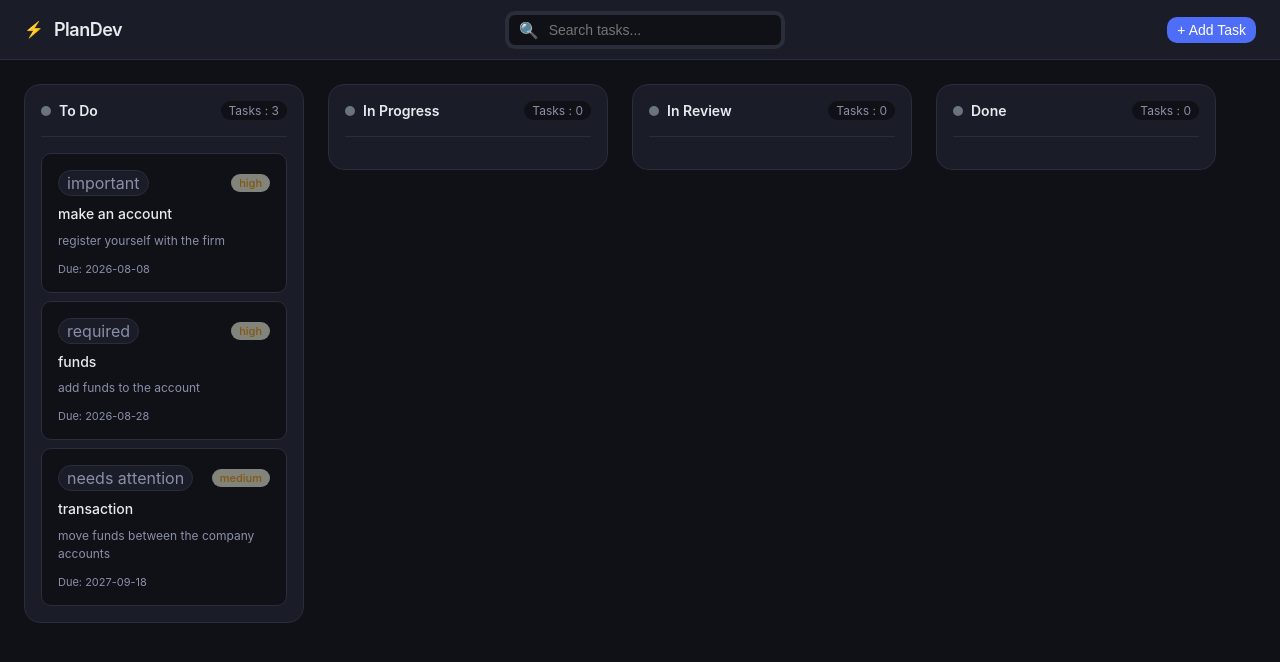
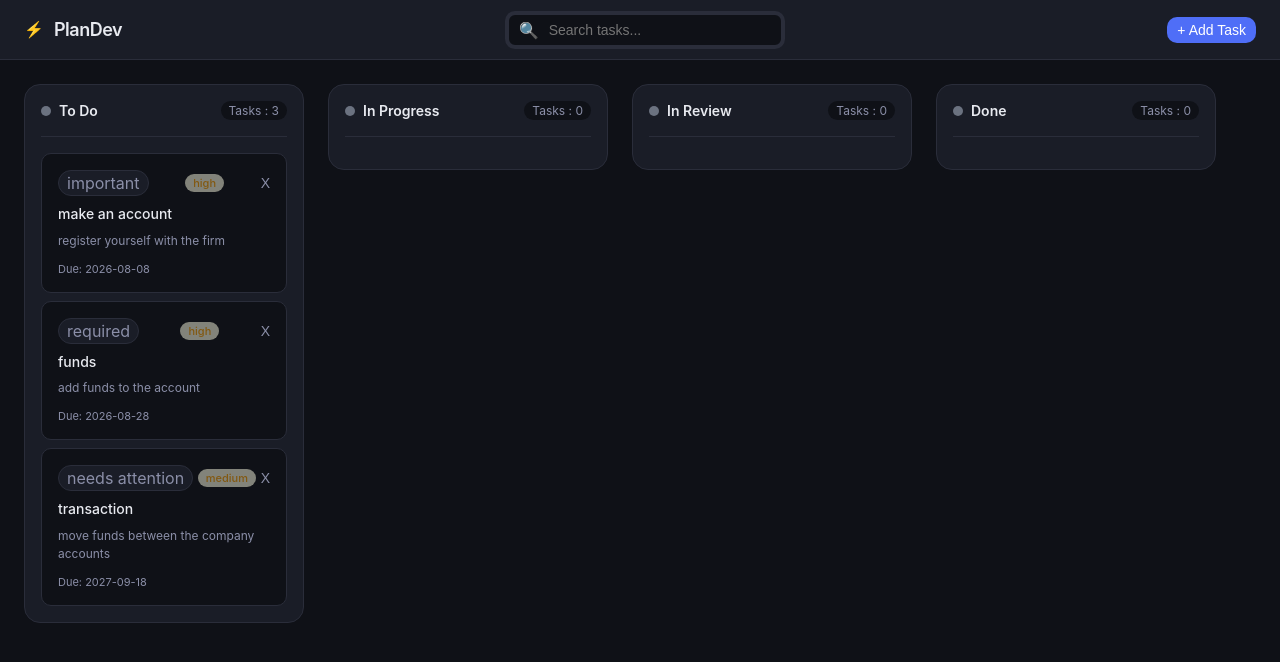
Before and after one commit to rudhransh798/PlanDev, a React (Vite) app: page / in a window 1280 px wide. Shown: the top 662 px of the page. Built offline with nearby package versions, Linux system fonts and the light colour scheme.

Commit message:
delete task completed

```diff
--- a/src/components/Card/Card.css
+++ b/src/components/Card/Card.css
@@ -61,3 +61,14 @@
     font-size: 11px;
     color: var(--color-text-secondary);
 }
+
+.card__delete-btn{
+    background:transparent;
+    border:none;
+    color: var(--color-text-secondary);
+    font-size: 14px;
+    cursor: pointer;
+    &:hover {
+        color: var(--color-priority-high);
+    }
+}
--- a/src/components/Card/Card.jsx
+++ b/src/components/Card/Card.jsx
@@ -1,9 +1,15 @@
 import "./Card.css";
 import { useDraggable } from '@dnd-kit/core'
 import { CSS } from '@dnd-kit/utilities'
+import useBoardStore from "../../store/useBoardStore";
 
 const Card = ({ task, columnId }) => {
+    const deleteTask = useBoardStore((state) => state.deleteTask)
     const { attributes, listeners, setNodeRef, transform } = useDraggable({ id: task.id })
+    const handleDelete = (e) => {
+        e.stopPropagation();
+        deleteTask(task.id, columnId);
+    }
     return (
         <div className="card" ref={setNodeRef}
             {...attributes}
@@ -12,6 +18,8 @@ const Card = ({ task, columnId }) => {
             <div className="card__header">
                 <span className="card__label">{task.label}</span>
                 <span className="card__priority">{task.priority}</span>
+                <button className="card__delete-btn" onClick={handleDelete} onPointerDown={(e) => e.stopPropagation()}
+>X</button>
             </div>
             <h4 className="card__title">{task.title}</h4>
             <p className="card__description">{task.description}</p>
```
